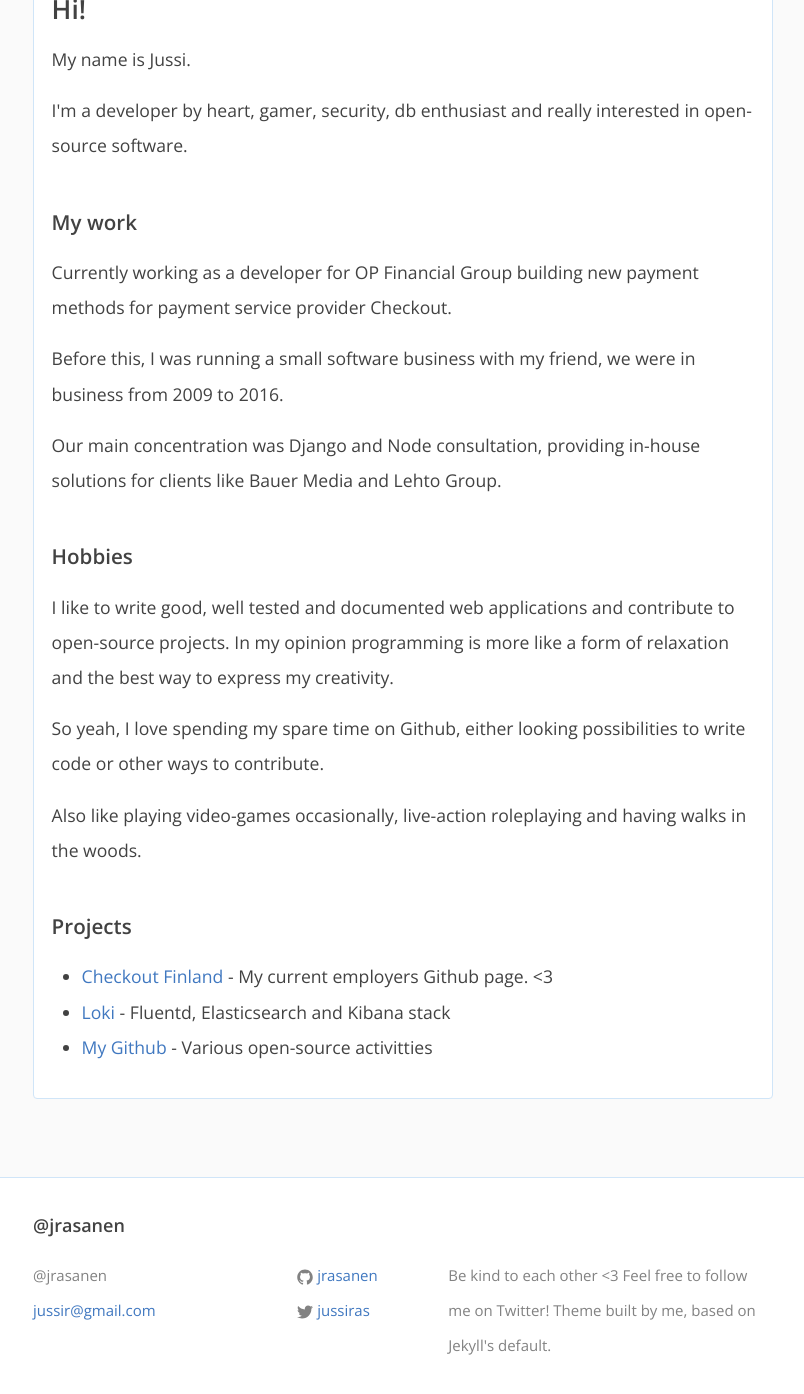
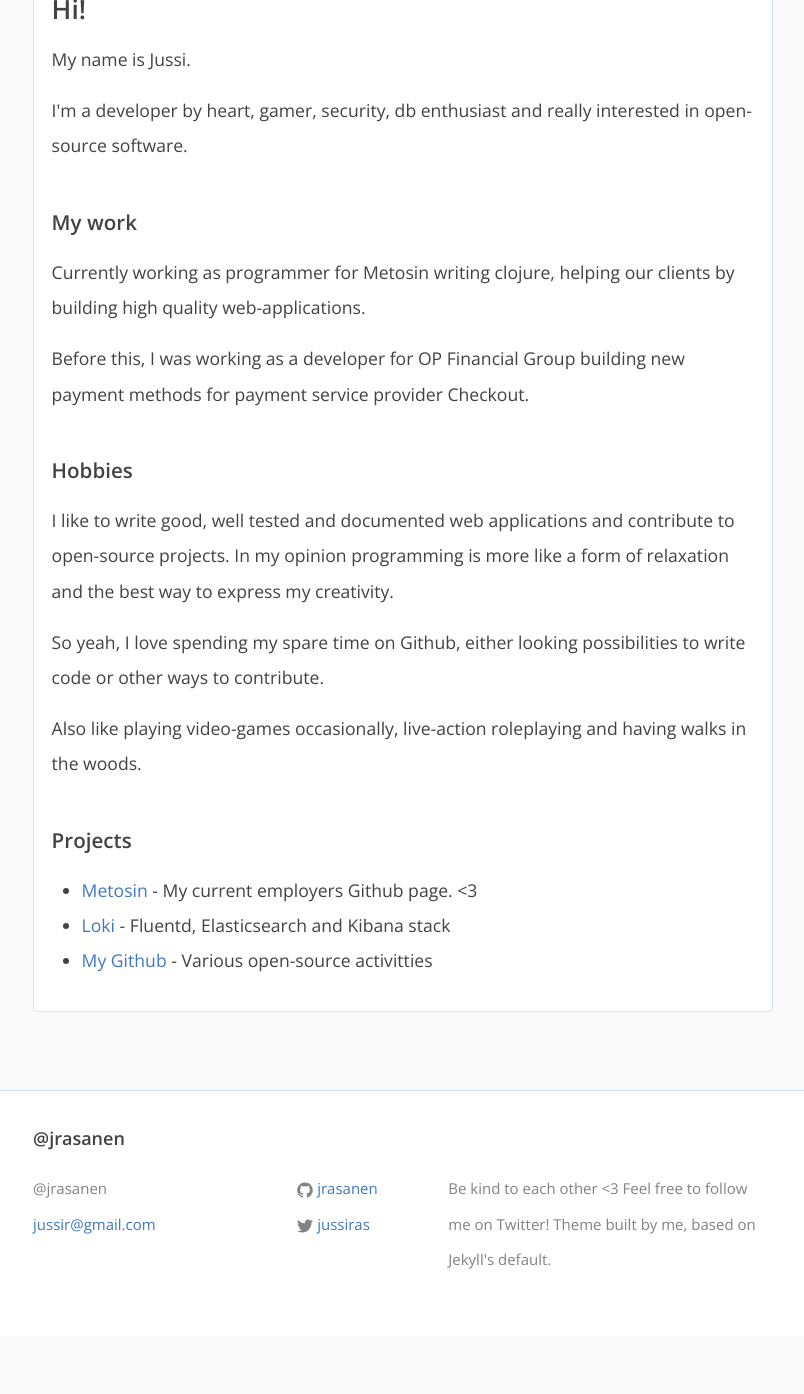
Before and after one commit to jrasanen/jrasanen.github.io, a Jekyll site: the page built from index.html, in a window 1280 px wide and 1400 px high, scrolled down 651 px. Shown: the top 1394 px of the window, without its empty margins (237-1041 px from the left). Built offline with Jekyll 4.4.1, drawn with Linux system fonts in a browser that asks for light colours; after the commit the page ends 1988 px from its top, so only the background shows below that.

Commit message:
update index to this year

```diff
--- a/index.html
+++ b/index.html
@@ -24,13 +24,15 @@
   </p>
 
   <h3>My work</h3>
-  <p>Currently working as a developer for OP Financial Group building new payment methods for payment service provider Checkout.</p>
+
   <p>
-    Before this, I was running a small software business with my friend, we were in business from 2009 to 2016.
+    Currently working as programmer for Metosin writing clojure,
+    helping our clients by building high quality web-applications.
   </p>
+
   <p>
-    Our main concentration was Django and Node consultation, providing in-house solutions for clients like
-    Bauer Media and Lehto Group.
+    Before this, I was working as a developer for OP Financial Group building
+    new payment methods for payment service provider Checkout.
   </p>
 
   <h3>Hobbies</h3>
@@ -49,7 +51,7 @@
   <h3>Projects</h3>
   <ul>
     <li>
-      <a href="https://github.com/checkoutfinland">Checkout Finland</a> - My current employers Github page. &lt;3
+      <a href="https://github.com/metosin">Metosin</a> - My current employers Github page. &lt;3
     </li>
     <li>
       <a href="https://github.com/jrasanen/loki">Loki</a> - Fluentd, Elasticsearch and Kibana stack
```
